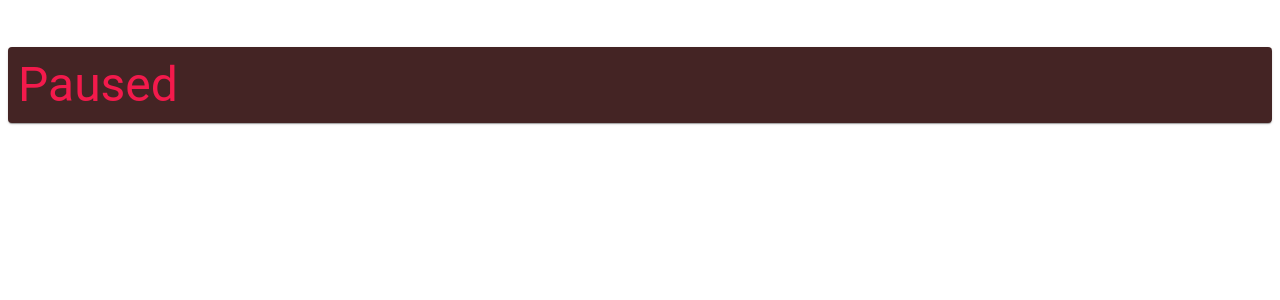
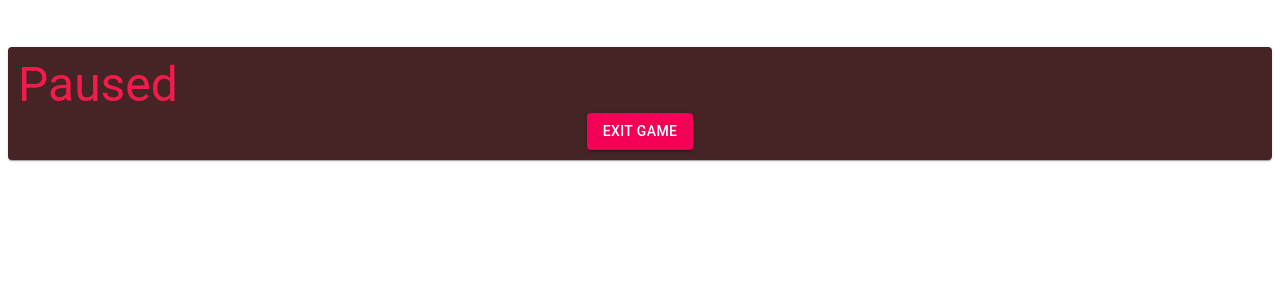
Before and after one commit to mriduldhall/Dice-Game-NEA, a React app in the folder dice_game/frontend/: page /game in a window 1280 px wide. Both pictures are taken after a click on the icon 25 px from the left and 25 px from the top of the page. Shown: the top 300 px of the page. Built offline with nearby package versions, Linux system fonts and the light colour scheme; the HTML template or start-up script is replaced by a standard one.

Commit message:
Added button to exit game

```diff
--- a/dice_game/frontend/src/components/GamePage.js
+++ b/dice_game/frontend/src/components/GamePage.js
@@ -1,7 +1,8 @@
 import React, {useState} from "react";
+import {Link} from "react-router-dom";
 import PauseCircleFilled from "@material-ui/icons/PauseCircleFilled";
 import PlayCircleFilled from "@material-ui/icons/PlayCircleFilled";
-import {Grid, Typography, Card, withStyles} from "@material-ui/core";
+import {Grid, Typography, Button, Card, withStyles} from "@material-ui/core";
 
 
 const CherryRedTextTypography = withStyles({
@@ -29,6 +30,16 @@ export default function GamePage(props) {
                     <CherryRedTextTypography variant={"h3"} compact={"h3"}>
                         Paused
                     </CherryRedTextTypography>
+                    <Grid item xs={12} align={"center"}>
+                    <Button
+                        color={"secondary"}
+                        variant={"contained"}
+                        to={"/dashboard"}
+                        component={Link}
+                    >
+                        Exit Game
+                    </Button>
+                </Grid>
                 </Card>
             </Grid>
         );
```
